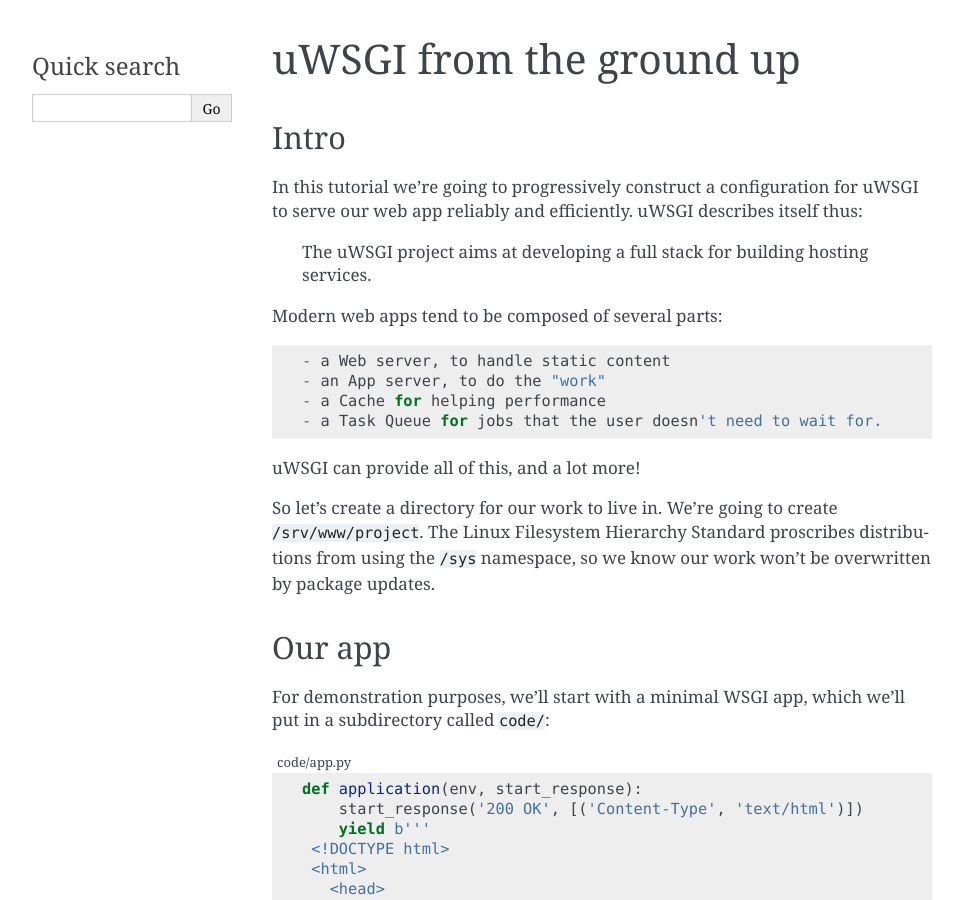
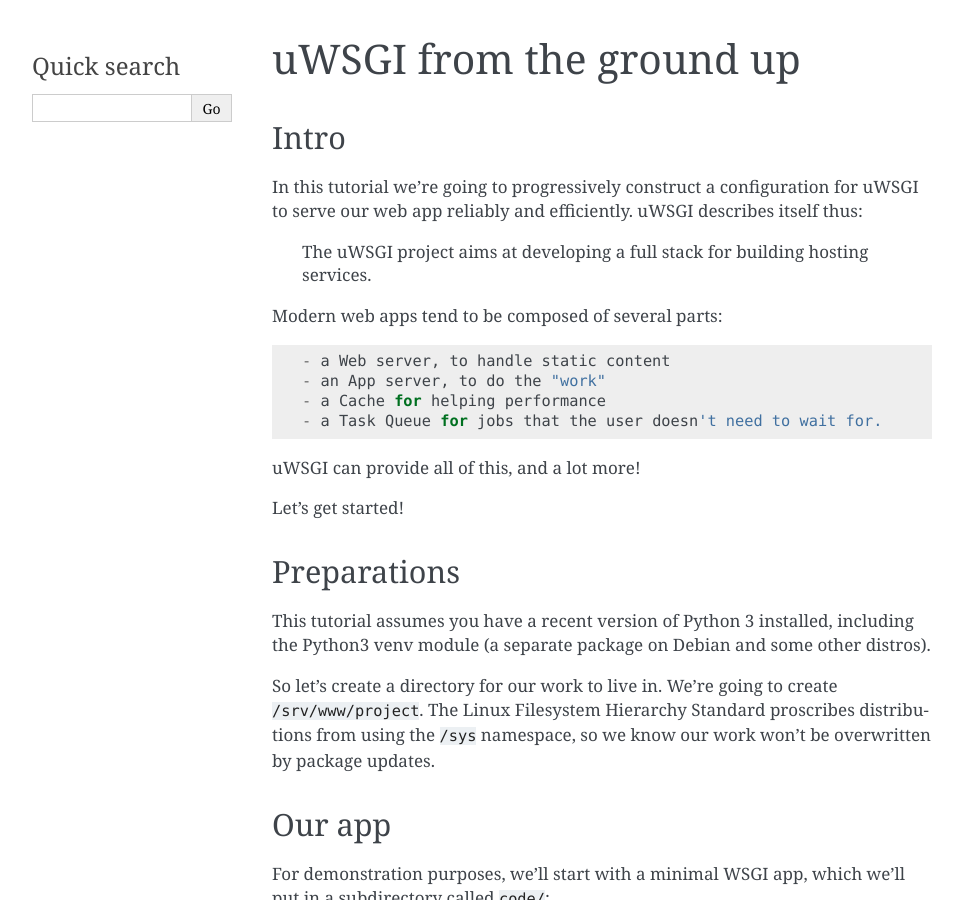
Before and after one commit to funkybob/ugu, a Sphinx documentation site: the page built from docs/index.rst, in a window 1280 px wide and 900 px high. Shown: the whole window, without its empty margins (148-1111 px from the left). Built offline with Sphinx 7.4.7, drawn with Linux system fonts in a browser that asks for light colours.

Commit message:
Add Preparation section

```diff
--- a/docs/index.rst
+++ b/docs/index.rst
@@ -19,6 +19,15 @@
 - a Task Queue for jobs that the user doesn't need to wait for.
 
 uWSGI can provide all of this, and a lot more!
+
+Let's get started!
+
+Preparations
+------------
+
+This tutorial assumes you have a recent version of Python 3 installed,
+including the Python3 venv module (a separate package on Debian and some other
+distros).
 
 So let's create a directory for our work to live in. We're going to create
 ``/srv/www/project``. The Linux Filesystem Hierarchy Standard proscribes
```
